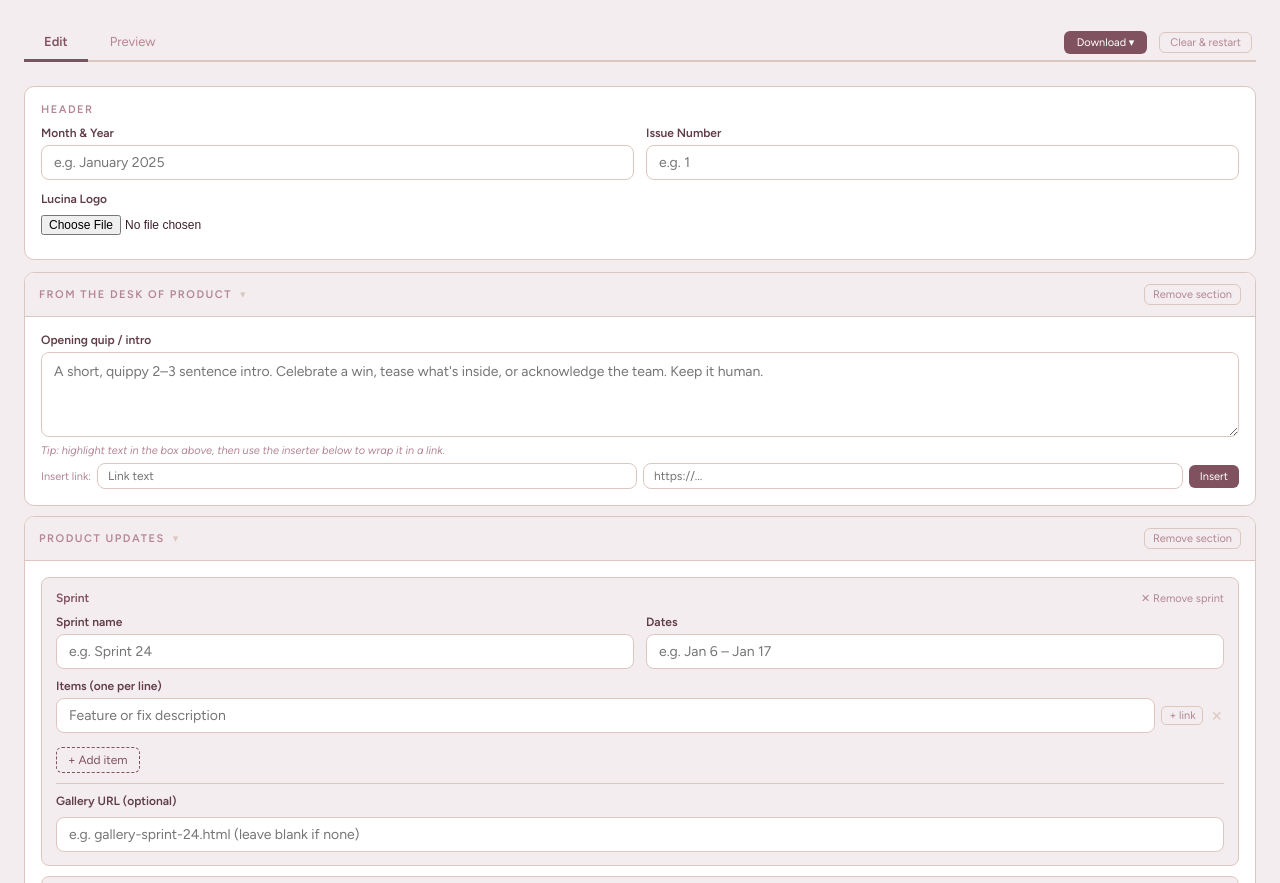
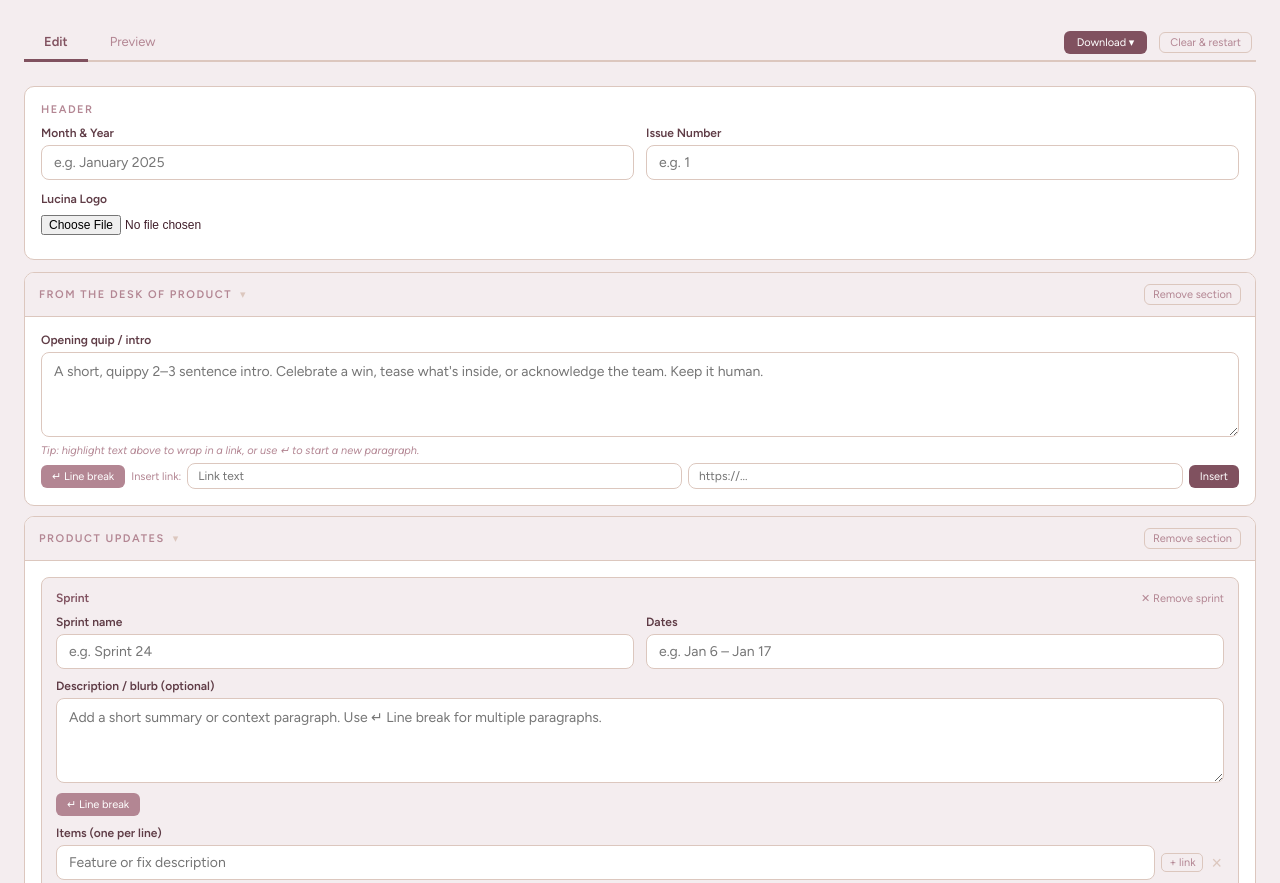
Before and after one commit to Lindsay-Littlejohn/the-pulse, a plain HTML site: page the_pulse_lucina_rebrand_builder.html in a window 1280 px wide. Shown: the top 883 px of the page. Drawn offline with Linux system fonts and the light colour scheme.

Commit message:
Update the_pulse_lucina_rebrand_builder.html

```diff
--- a/the_pulse_lucina_rebrand_builder.html
+++ b/the_pulse_lucina_rebrand_builder.html
@@ -152,8 +152,9 @@
     <div class="section-body" id="body-lindsay">
       <label>Opening quip / intro</label>
       <textarea id="quip" rows="3" placeholder="A short, quippy 2–3 sentence intro. Celebrate a win, tease what's inside, or acknowledge the team. Keep it human." oninput="update()"></textarea>
-      <div class="link-hint">Tip: highlight text in the box above, then use the inserter below to wrap it in a link.</div>
+      <div class="link-hint">Tip: highlight text above to wrap in a link, or use ↵ to start a new paragraph.</div>
       <div class="link-inserter">
+        <button class="btn-insert-link" style="background:#B38693;" onclick="insertBreak('quip')">↵ Line break</button>
         <span class="li-label">Insert link:</span>
         <input type="text" id="quip-link-text" placeholder="Link text">
         <input type="text" id="quip-link-url" placeholder="https://...">
@@ -332,6 +333,26 @@ function renderLinks(text) {
   });
 }
 
+// Split text on blank lines into multiple <p> tags; single newlines become <br>
+function renderParagraphs(text, extraClass) {
+  if (!text) return '';
+  const cls = extraClass ? ' class="' + extraClass + '"' : '';
+  return text.split(/\n\n+/).map(function(block) {
+    return '<p' + cls + '>' + renderLinks(block.replace(/\n/g, '<br>')) + '</p>';
+  }).join('');
+}
+
+// Insert a paragraph break (double newline) at cursor position
+function insertBreak(taId) {
+  const ta = document.getElementById(taId);
+  if (!ta) return;
+  const s = ta.selectionStart;
+  ta.value = ta.value.substring(0, s) + '\n\n' + ta.value.substring(s);
+  ta.selectionStart = ta.selectionEnd = s + 2;
+  ta.focus();
+  update();
+}
+
 // Insert [[text|url]] at cursor or wrap selection in textarea
 function insertLink(taId, textInputId, urlInputId) {
   const ta = document.getElementById(taId);
@@ -437,6 +458,9 @@ function addSprint(containerId) {
     + '<div><label>Sprint name</label><input type="text" id="' + id + '-name" placeholder="e.g. Sprint 24" oninput="update()"></div>'
     + '<div><label>Dates</label><input type="text" id="' + id + '-dates" placeholder="e.g. Jan 6 – Jan 17" oninput="update()"></div>'
     + '</div>'
+    + '<label>Description / blurb (optional)</label>'
+    + '<textarea id="' + id + '-desc" rows="3" placeholder="Add a short summary or context paragraph. Use ↵ Line break for multiple paragraphs." oninput="update()" style="margin-bottom:6px;"></textarea>'
+    + '<div style="margin-bottom:10px;"><button class="btn-insert-link" style="background:#B38693;font-size:11px;" onclick="insertBreak(\'' + id + '-desc\')">↵ Line break</button></div>'
     + '<label>Items (one per line)</label>'
     + '<div id="items-' + id + '">'
     + buildLineItem(itemId, 'Feature or fix description')
@@ -492,6 +516,7 @@ function addAccolade() {
     + '<label>Recognition</label>'
     + '<textarea id="' + taId + '" rows="2" placeholder="What they did. Be specific and genuine." oninput="update()"></textarea>'
     + '<div class="link-inserter" style="margin-top:6px;">'
+    + '<button class="btn-insert-link" style="background:#B38693;" onclick="insertBreak(\'' + taId + '\')">↵ Line break</button>'
     + '<span class="li-label">Insert link:</span>'
     + '<input type="text" id="' + id + '-lt" placeholder="Link text">'
     + '<input type="text" id="' + id + '-lu" placeholder="https://...">'
@@ -523,8 +548,9 @@ function addProcess() {
     + '<input type="text" id="' + id + '-topic" placeholder="e.g. How We Use ADO" style="margin-bottom:10px;" oninput="update()">'
     + '<label>Explanation</label>'
     + '<textarea id="' + taId + '" rows="4" placeholder="Explain the process in plain language." oninput="update()"></textarea>'
-    + '<div class="link-hint">Tip: highlight text above, then insert a link below.</div>'
+    + '<div class="link-hint">Tip: highlight text above to wrap in a link, or use ↵ to start a new paragraph.</div>'
     + '<div class="link-inserter">'
+    + '<button class="btn-insert-link" style="background:#B38693;" onclick="insertBreak(\'' + taId + '\')">↵ Line break</button>'
     + '<span class="li-label">Insert link:</span>'
     + '<input type="text" id="' + id + '-lt" placeholder="Link text">'
     + '<input type="text" id="' + id + '-lu" placeholder="https://...">'
@@ -579,7 +605,8 @@ function addHire() {
     + '<div><label>Role</label><input type="text" id="' + id + '-role" placeholder="Job title" oninput="update()"></div>'
     + '</div>'
     + '<label>About them</label>'
-    + '<input type="text" id="' + id + '-bio" placeholder="1 sentence about them or what they\'ll be working on" style="margin-bottom:12px;" oninput="update()">'
+    + '<textarea id="' + id + '-bio" rows="3" placeholder="A few sentences about them or what they\'ll be working on. Use ↵ Line break for multiple paragraphs." style="margin-bottom:4px;" oninput="update()"></textarea>'
+    + '<div style="margin-bottom:10px;"><button class="btn-insert-link" style="background:#B38693;font-size:11px;" onclick="insertBreak(\'' + id + '-bio\')">↵ Line break</button></div>'
     + '<div style="margin-bottom:12px;">'
     + '<label>Photo (optional — shows directly on the newsletter)</label>'
     + '<input type="file" id="hpf-' + id + '" accept="image/*" style="font-size:12px;width:100%;margin-top:4px;">'
@@ -630,7 +657,7 @@ function update() {
   if (!hidden('lindsay')) {
     const q = val('quip');
     html += '<div class="prev-quip"><div class="ql">From the Desk of Product</div>'
-      + (q ? '<p>' + renderLinks(q) + '</p>' : '<p class="empty">[Opening quip will appear here]</p>') + '</div>';
+      + (q ? renderParagraphs(q) : '<p class="empty">[Opening quip will appear here]</p>') + '</div>';
   }
 
   // Product Updates
@@ -650,8 +677,10 @@ function update() {
           return '<li>' + renderLineItem(inp.value.trim(), urlInp ? urlInp.value.trim() : '') + '</li>';
         }).filter(Boolean).join('');
         const galleryUrl = val(bid+'-gallery');
+        const desc = val(bid+'-desc');
         html += '<div class="prev-sprint"><div class="prev-sprint-name">' + escH(name) + (dates?' &bull; '+escH(dates):'') + '</div>'
-          + (itemsHTML ? '<ul>' + itemsHTML + '</ul>' : '<p class="empty">[No items yet]</p>')
+          + (desc ? renderParagraphs(desc) : '')
+          + (itemsHTML ? '<ul>' + itemsHTML + '</ul>' : (!desc ? '<p class="empty">[No items yet]</p>' : ''))
           + (galleryUrl ? '<a href="'+escA(galleryUrl)+'" style="display:inline-flex;align-items:center;gap:6px;margin-top:8px;font-size:12px;color:#80515F;background:#F4EDEF;border:1px solid #DCC7BE;border-radius:6px;padding:5px 12px;text-decoration:none;">&#128248; View Gallery</a>' : '')
           + '</div>';
       });
@@ -683,8 +712,10 @@ function update() {
           return '<li>' + renderLineItem(inp.value.trim(), urlInp ? urlInp.value.trim() : '') + '</li>';
         }).filter(Boolean).join('');
         const galleryUrl2 = val(bid+'-gallery');
+        const desc2 = val(bid+'-desc');
         html += '<div class="prev-sprint"><div class="prev-sprint-name">' + escH(name) + (dates?' &bull; '+escH(dates):'') + '</div>'
-          + (itemsHTML ? '<ul>' + itemsHTML + '</ul>' : '<p class="empty">[No items yet]</p>')
+          + (desc2 ? renderParagraphs(desc2) : '')
+          + (itemsHTML ? '<ul>' + itemsHTML + '</ul>' : (!desc2 ? '<p class="empty">[No items yet]</p>' : ''))
           + (galleryUrl2 ? '<a href="'+escA(galleryUrl2)+'" style="display:inline-flex;align-items:center;gap:6px;margin-top:8px;font-size:12px;color:#80515F;background:#F4EDEF;border:1px solid #DCC7BE;border-radius:6px;padding:5px 12px;text-decoration:none;">&#128248; View Gallery</a>' : '')
           + '</div>';
       });
@@ -704,7 +735,7 @@ function update() {
         const bid = b.id.replace('blk-','');
         const bg = i%2===1 ? ' style="background:#F4EDEF"' : '';
         const textVal = val(bid+'-text');
-        html += '<tr><td'+bg+'>'+escH(val(bid+'-name')||'[Name]')+'</td><td'+bg+'>'+escH(val(bid+'-role')||'[Role]')+'</td><td'+bg+'>'+(textVal ? renderLinks(textVal) : '[Recognition]')+'</td></tr>';
+        html += '<tr><td'+bg+'>'+escH(val(bid+'-name')||'[Name]')+'</td><td'+bg+'>'+escH(val(bid+'-role')||'[Role]')+'</td><td'+bg+'>'+(textVal ? renderParagraphs(textVal) : '[Recognition]')+'</td></tr>';
       });
       html += '</tbody></table></div>';
     }
@@ -720,7 +751,7 @@ function update() {
         const topic = val(bid+'-topic');
         const body = val(bid+'-body');
         html += '<div class="prev-process"><div class="prev-process-topic'+(topic?'':' empty')+'">'+escH(topic||'[Topic]')+'</div>'
-          + '<p class="'+(body?'':'empty')+'">'+(body ? renderLinks(body) : '[Explanation]')+'</p></div>';
+          + (body ? renderParagraphs(body) : '<p class="empty">[Explanation]</p>') + '</div>';
       });
       html += '</div>';
     }
@@ -804,7 +835,7 @@ function update() {
                 : '<div style="width:52px;height:52px;border-radius:50%;background:#80515F;display:flex;align-items:center;justify-content:center;font-size:16px;font-weight:600;color:#fff;flex-shrink:0;">'+escH(initials)+'</div>')
             + '<div>'
             + (name||role ? '<p style="font-weight:600;font-size:14px;margin-bottom:2px;">'+escH(name)+(role?' &mdash; '+escH(role):'')+' </p>' : '')
-            + (bio ? '<p style="color:#5F3C46;font-size:13px;">'+escH(bio)+'</p>' : '')
+            + (bio ? renderParagraphs(bio) : '')
             + '</div>'
             + '</div>'
             + ((q1||a1||q2||a2) ? '<div style="background:#F4EDEF;border-radius:6px;padding:10px 14px;margin-top:6px;">' : '')
@@ -1290,14 +1321,6 @@ function downloadPDF() {
 }
 
 
-// ── renderLinks + insertLink ──────────────────────────────────────────
-function renderLinks(text) {
-  const escaped = escH(text);
-  return escaped.replace(/\[\[([^\]|]+)\|([^\]]+)\]\]/g, function(_, lt, url) {
-    const su = url.trim().startsWith('http') ? url.trim() : 'https://' + url.trim();
-    return '<a href="' + su + '" style="color:#80515F;">' + lt.trim() + '</a>';
-  });
-}
 function insertLink(taId, textInputId, urlInputId) {
   const ta = document.getElementById(taId);
   const lt = document.getElementById(textInputId).value.trim();
```
